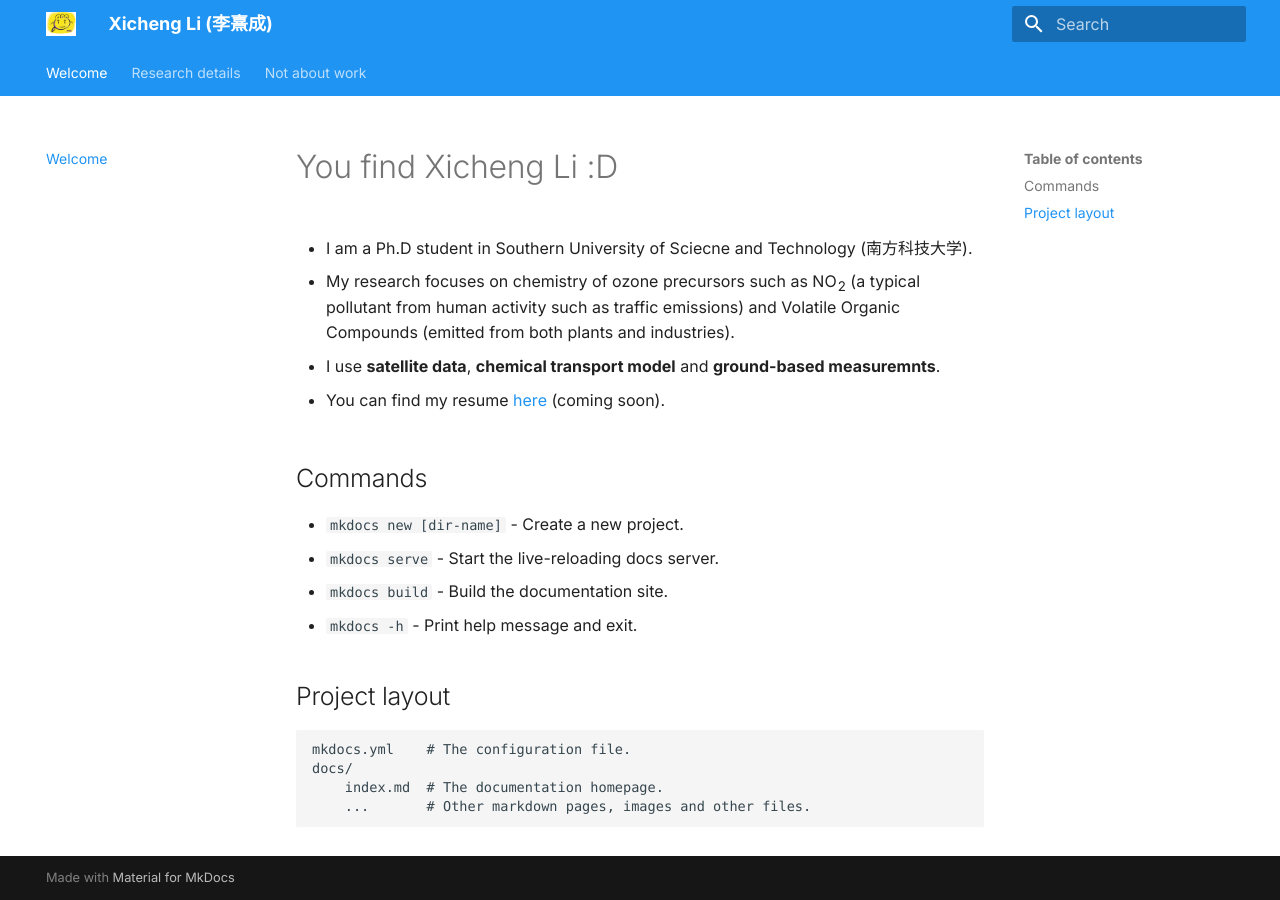
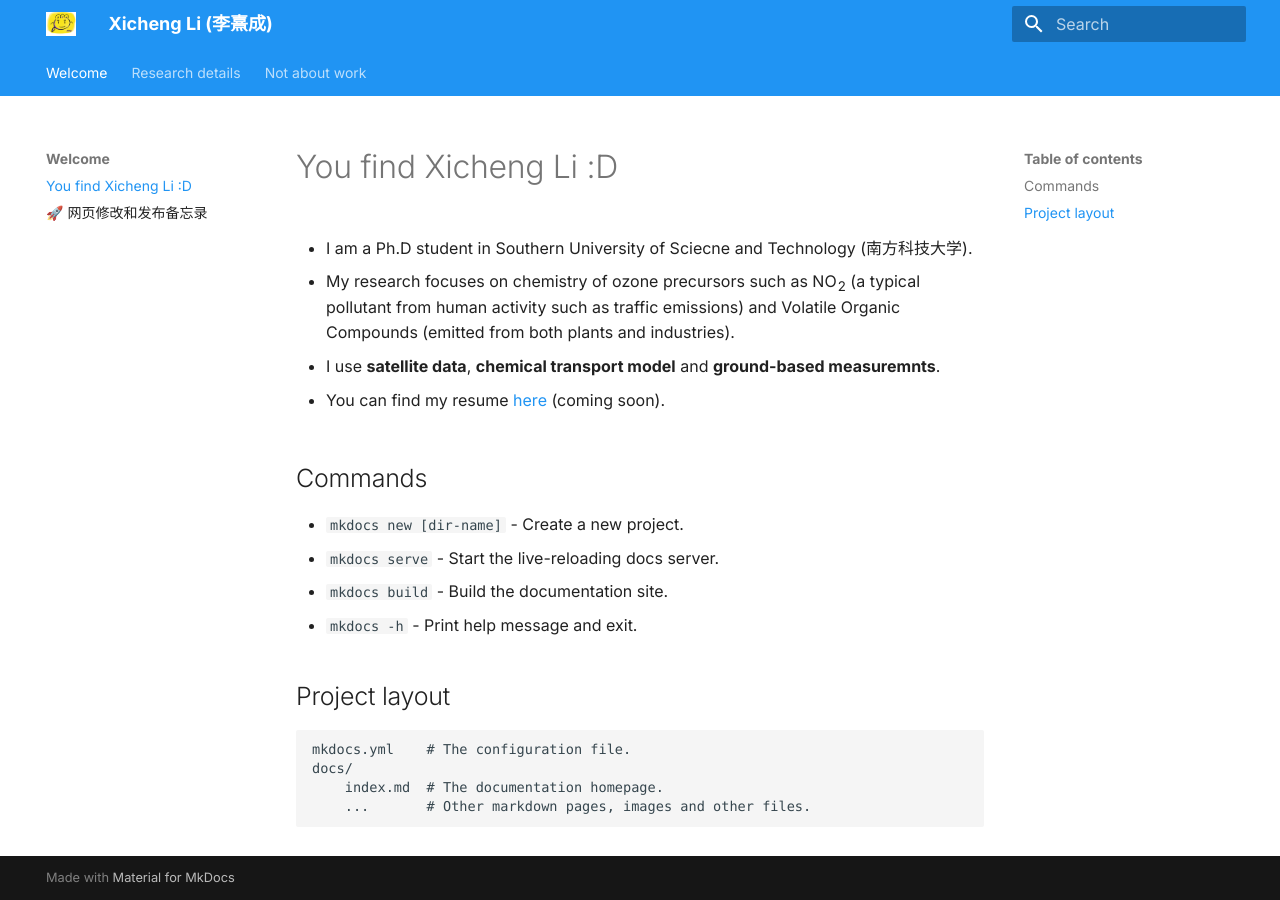
Before and after one commit to LiXicheng01/Xicheng-Li, an MkDocs documentation site: the page built from docs/index.md, in a window 1280 px wide. Built offline with MkDocs 1.6.1 and Material for MkDocs 9.7.7, drawn with Linux system fonts in a browser that asks for light colours; some web fonts are replaced; some of the changed lines change nothing that is shown.

Commit message:
添加部署备忘录到Welcome页面

````diff
--- /dev/null
+++ b/docs/deployment-guide.md
@@ -0,0 +1,179 @@
+# 🚀 网页修改和发布备忘录
+
+## 📋 快速发布流程（推荐）
+
+每次修改网页后，只需要执行以下3个命令：
+
+```bash
+# 1. 添加所有更改
+git add .
+
+# 2. 提交更改（记得写有意义的提交信息）
+git commit -m "你的更改描述"
+
+# 3. 推送到GitHub（会自动触发部署）
+git push origin main
+```
+
+**完成！** GitHub Actions会自动构建并部署你的网站，通常2-3分钟后就能看到更新。
+
+---
+
+## 🔧 详细操作步骤
+
+### 1. 修改网页内容
+- 编辑 `docs/` 目录下的 `.md` 文件
+- 修改 `mkdocs.yml` 配置文件
+- 添加图片到 `docs/assets/` 目录
+
+### 2. 本地预览（可选）
+```bash
+# 启动本地服务器预览
+mkdocs serve
+
+# 在浏览器中访问 http://127.0.0.1:8000
+```
+
+### 3. 发布到GitHub Pages
+```bash
+# 检查更改状态
+git status
+
+# 添加更改
+git add .
+
+# 提交更改
+git commit -m "更新描述：具体做了什么修改"
+
+# 推送到GitHub
+git push origin main
+```
+
+### 4. 检查部署状态
+- 去GitHub仓库的 **Actions** 标签页
+- 查看 "Deploy to GitHub Pages" 工作流是否成功
+- 等待2-3分钟，访问你的网站：`https://lixicheng01.github.io/Xicheng-Li/`
+
+---
+
+## 📝 常见修改场景
+
+### 修改首页内容
+```bash
+# 编辑首页
+vim docs/index.md
+
+# 发布
+git add docs/index.md
+git commit -m "更新首页内容"
+git push origin main
+```
+
+### 添加新页面
+```bash
+# 1. 创建新文件
+touch docs/research/new-paper.md
+
+# 2. 编辑内容
+vim docs/research/new-paper.md
+
+# 3. 更新导航配置
+vim mkdocs.yml  # 在nav部分添加新页面
+
+# 4. 发布
+git add .
+git commit -m "添加新研究论文页面"
+git push origin main
+```
+
+### 修改网站配置
+```bash
+# 编辑配置文件
+vim mkdocs.yml
+
+# 发布
+git add mkdocs.yml
+git commit -m "更新网站主题配置"
+git push origin main
+```
+
+### 添加图片
+```bash
+# 1. 复制图片到assets目录
+cp your-image.png docs/assets/
+
+# 2. 在markdown中引用
+# ![图片描述](assets/your-image.png)
+
+# 3. 发布
+git add docs/assets/your-image.png
+git commit -m "添加新图片"
+git push origin main
+```
+
+---
+
+## ⚠️ 注意事项
+
+1. **提交信息要清晰**：用中文或英文描述你做了什么修改
+2. **检查Actions状态**：推送后去Actions标签页确认部署成功
+3. **等待部署完成**：通常需要2-3分钟才能看到更新
+4. **浏览器缓存**：如果看不到更新，试试强制刷新（Ctrl+Shift+R）
+
+---
+
+## 🆘 故障排除
+
+### 如果Actions失败
+1. 去 **Actions** 标签页查看错误信息
+2. 检查 `mkdocs.yml` 语法是否正确
+3. 确认所有引用的文件都存在
+
+### 如果网站没有更新
+1. 等待3-5分钟
+2. 强制刷新浏览器（Ctrl+Shift+R）
+3. 检查GitHub Pages设置是否正确
+
+### 如果需要回滚
+```bash
+# 查看提交历史
+git log --oneline
+
+# 回滚到指定版本
+git reset --hard <commit-id>
+git push origin main --force
+```
+
+---
+
+## 🛠️ 快速命令参考
+
+```bash
+# 查看状态
+git status
+
+# 查看更改
+git diff
+
+# 查看提交历史
+git log --oneline
+
+# 本地预览
+mkdocs serve
+
+# 构建网站
+mkdocs build
+```
+
+---
+
+## 📚 有用的链接
+
+- **网站地址**：https://lixicheng01.github.io/Xicheng-Li/
+- **GitHub仓库**：https://github.com/LiXicheng01/Xicheng-Li
+- **MkDocs文档**：https://www.mkdocs.org/
+- **Material主题**：https://squidfunk.github.io/mkdocs-material/
+
+---
+
+**记住：每次修改后只需要 `git add .` → `git commit -m "描述"` → `git push origin main` 三步即可！** 🎉
--- a/mkdocs.yml
+++ b/mkdocs.yml
@@ -17,7 +17,9 @@ theme:
   #   - navigation.tabs.sticky  # （可选）让 tab 在滚动时仍固定在顶部
 
 nav:
-  - Welcome: index.md
+  - Welcome:
+    - index.md
+    - deployment-guide.md
   - Research details:
     - research/HCHOT.md
     - research/GEMSdiurnal.md
````
